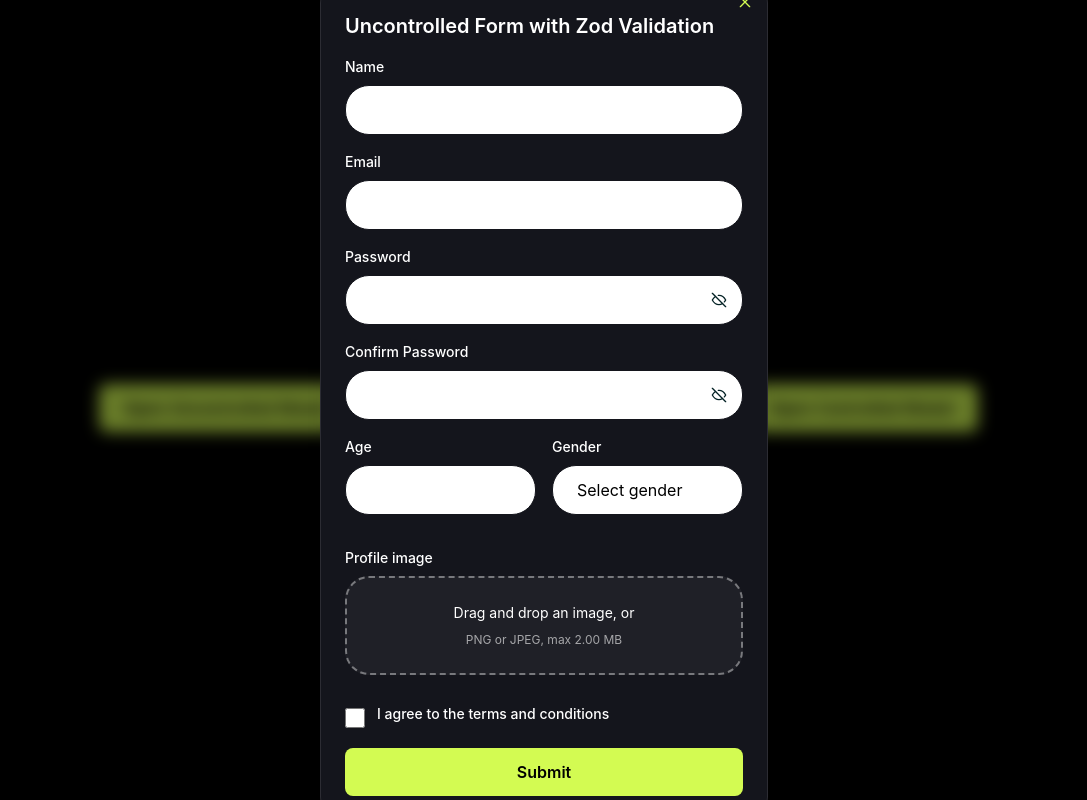
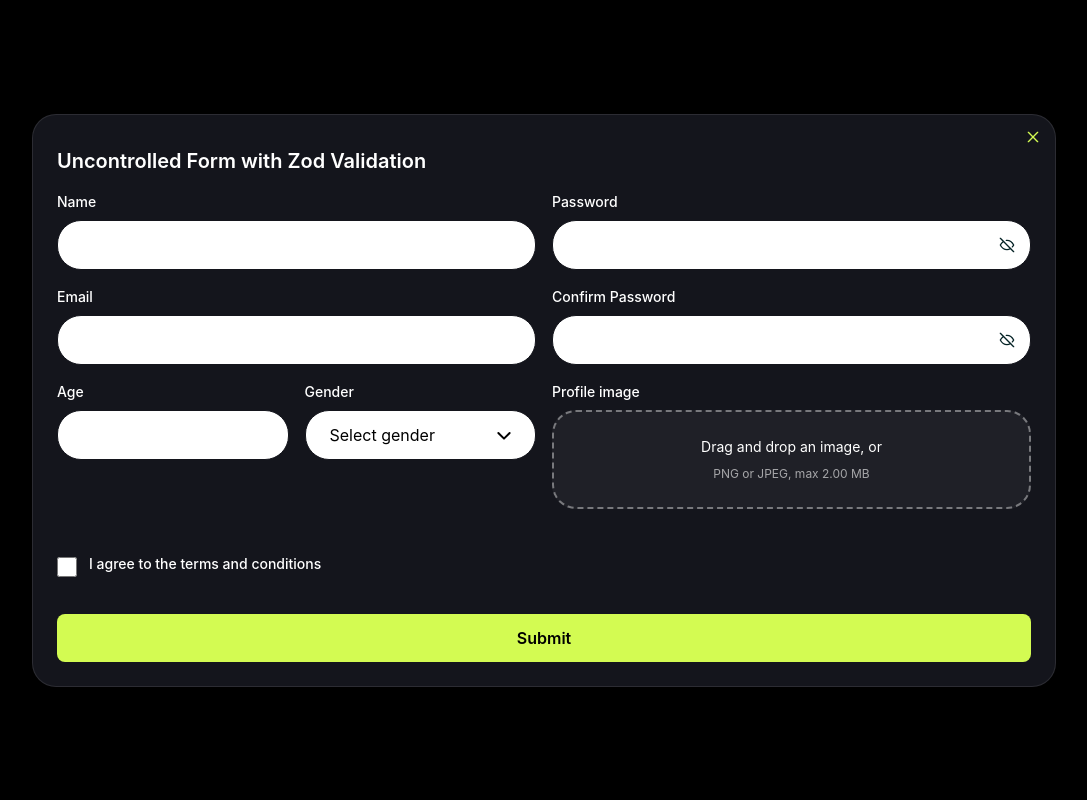
Before and after one commit to KikinovK/RSS-REACT-2026Q2, a React (Vite) app: page / in a window 1280 px wide. Both pictures are taken after a click on the button "Open Uncontrolled Modal". Shown: the whole page, without its empty margins (96-1183 px from the left). Built offline with nearby package versions, Linux system fonts and the light colour scheme.

Commit message:
feat: change style modal

```diff
--- a/src/components/ControlledForm/index.tsx
+++ b/src/components/ControlledForm/index.tsx
@@ -35,7 +35,7 @@ const ControlledForm = () => {
 
   return (
     <>
-      <h2 className="text-xl font-semibold mb-4 text-stardust">
+      <h2 className="text-xl font-semibold mb-4 text-stardust text-center">
         Controlled Form with React Hook Form & Zod
       </h2>
       {isSubmitSuccessful && (
@@ -43,7 +43,8 @@ const ControlledForm = () => {
           Form submitted successfully!
         </div>
       )}
-      <form onSubmit={handleSubmit(onSubmit)} noValidate>
+      <form onSubmit={handleSubmit(onSubmit)} noValidate className="md:grid grid-cols-2 gap-4 w-full">
+        <div >
           <FieldInput
             label="Name"
             id="name"
@@ -60,15 +61,6 @@ const ControlledForm = () => {
             {...register('email')}
             type="email"
             autoComplete="email"
-        />
-        <FieldPasswordFields
-          passwordId="password"
-          confirmPasswordId="confirmPassword"
-          passwordError={errors.password?.message}
-          confirmPasswordError={errors.confirmPassword?.message}
-          passwordProps={{...register('password'), value: passwordValue}}
-          confirmPasswordProps={register('confirmPassword')}
-          className="mb-4"
           />
           <div className="grid grid-cols-2 gap-4 mb-4">
           <FieldInput
@@ -93,6 +85,17 @@ const ControlledForm = () => {
             placeholder="Select gender"
           />
         </div>
+        </div>
+        <div>
+          <FieldPasswordFields
+            passwordId="password"
+            confirmPasswordId="confirmPassword"
+            passwordError={errors.password?.message}
+            confirmPasswordError={errors.confirmPassword?.message}
+            passwordProps={{...register('password'), value: passwordValue}}
+            confirmPasswordProps={register('confirmPassword')}
+            className="mb-4"
+          />
           <Controller
             control={control}
             name="image"
@@ -114,16 +117,21 @@ const ControlledForm = () => {
               />
             )}
           />
+        </div>
+
+
+
+
         <FieldCheckbox
           label="I agree to the terms and conditions"
           id="terms"
-          className="mb-4"
+          className="mb-4 col-span-2"
           error={errors.terms?.message}
           {...register('terms')}
         />
         <Button
           type="submit"
-          className="w-full"
+          className="w-full col-span-2"
           disabled={isSubmitting}
         >
           {isSubmitting ? 'Submitting...' : 'Submit'}
--- a/src/components/UnControlledForm/index.tsx
+++ b/src/components/UnControlledForm/index.tsx
@@ -118,7 +118,8 @@ const UnControlledForm = () => {
           Form submitted successfully!
         </div>
       )}
-      <form onSubmit={handleSubmit} noValidate>
+      <form onSubmit={handleSubmit} noValidate className="md:grid grid-cols-2 gap-4 w-full">
+        <div>
           <FieldInput
             label="Name"
             id="name"
@@ -141,21 +142,6 @@ const UnControlledForm = () => {
             }
             type="email"
             autoComplete="email"
-        />
-        <FieldPasswordFields
-          passwordId="password"
-          confirmPasswordId="confirmPassword"
-          passwordError={errors.password}
-          confirmPasswordError={errors.confirmPassword}
-          passwordProps={{
-            ref: passwordRef,
-            onBlur: () => handleBlur('password', passwordRef.current?.value || ''),
-          }}
-          confirmPasswordProps={{
-            ref: confirmPasswordRef,
-            onBlur: () => handleBlur('confirmPassword', confirmPasswordRef.current?.value || ''),
-          }}
-          className="mb-4"
           />
           <div className="grid grid-cols-2 gap-4 mb-4">
             <FieldInput
@@ -186,6 +172,23 @@ const UnControlledForm = () => {
               placeholder="Select gender"
             />
           </div>
+        </div>
+        <div>
+          <FieldPasswordFields
+            passwordId="password"
+            confirmPasswordId="confirmPassword"
+            passwordError={errors.password}
+            confirmPasswordError={errors.confirmPassword}
+            passwordProps={{
+              ref: passwordRef,
+              onBlur: () => handleBlur('password', passwordRef.current?.value || ''),
+            }}
+            confirmPasswordProps={{
+              ref: confirmPasswordRef,
+              onBlur: () => handleBlur('confirmPassword', confirmPasswordRef.current?.value || ''),
+            }}
+            className="mb-4"
+          />
           <ImageUploader
             id="image"
             label="Profile image"
@@ -198,11 +201,12 @@ const UnControlledForm = () => {
             onBlur={() => handleBlur('image', imageValue)}
             error={errors.image}
           />
+        </div>
         <FieldCheckbox
           label="I agree to the terms and conditions"
           id="terms"
           ref={termsRef}
-          className="mb-4"
+          className="mb-4 col-span-2"
           error={errors.terms}
           onChange={() => {
             handleBlur('terms', termsRef.current?.checked || false);
@@ -210,7 +214,7 @@ const UnControlledForm = () => {
         />
         <Button
           type="submit"
-          className="w-full"
+          className="w-full col-span-2"
           disabled={isSubmitting}
         >
           {isSubmitting ? 'Submitting...' : 'Submit'}
--- a/src/components/ui/FieldSelect/index.tsx
+++ b/src/components/ui/FieldSelect/index.tsx
@@ -1,5 +1,7 @@
 import { forwardRef, type SelectHTMLAttributes } from 'react';
 import { Label, FieldError } from '../FieldInput';
+
+import ArrowDownIcon from '../../../assets/icons/arrow-down.svg?react';
 
 interface SelectOption {
   value: string;
@@ -71,23 +73,9 @@ const FieldSelect = forwardRef<HTMLSelectElement, FieldSelectProps>(({
             </option>
           ))}
         </select>
-        {/* Custom dropdown arrow */}
-        <div className="absolute right-6 top-1/2 -translate-y-1/2 pointer-events-none">
-          <svg
-            width="12"
-            height="8"
-            viewBox="0 0 12 8"
-            fill="none"
-            xmlns="http://www.w3.org/2000/svg"
-          >
-            <path
-              d="M1 1.5L6 6.5L11 1.5"
-              stroke="currentColor"
-              strokeWidth="2"
-              strokeLinecap="round"
-              strokeLinejoin="round"
-            />
-          </svg>
+
+        <div className="absolute right-6 top-1/2 -translate-y-1/2 text-cosmic-gray pointer-events-none">
+          <ArrowDownIcon className="w-4 h-4" />
         </div>
       </div>
       <FieldError id={id}>{error}</FieldError>
--- a/src/components/ui/Modal/index.tsx
+++ b/src/components/ui/Modal/index.tsx
@@ -47,7 +47,7 @@ const Modal = ({ isOpen, onClose, children }: ModalProps) => {
       onClick={onClose}
     >
       <div
-        className="relative w-full max-w-md transform overflow-hidden rounded-(--radius-cards) bg-midnight-core border border-white/10 p-6 text-left align-middle shadow-xl transition-all"
+        className="relative w-full max-w-md md:max-w-5xl transform overflow-hidden rounded-(--radius-cards) bg-midnight-core border border-white/10 p-6 text-left align-middle shadow-xl transition-all"
         onClick={handleContentClick}
       >
         <Button
```
Also changed, not shown: src/assets/icons/arrow-down.svg (added). Lines whose indentation alone changed are shown as unchanged.
